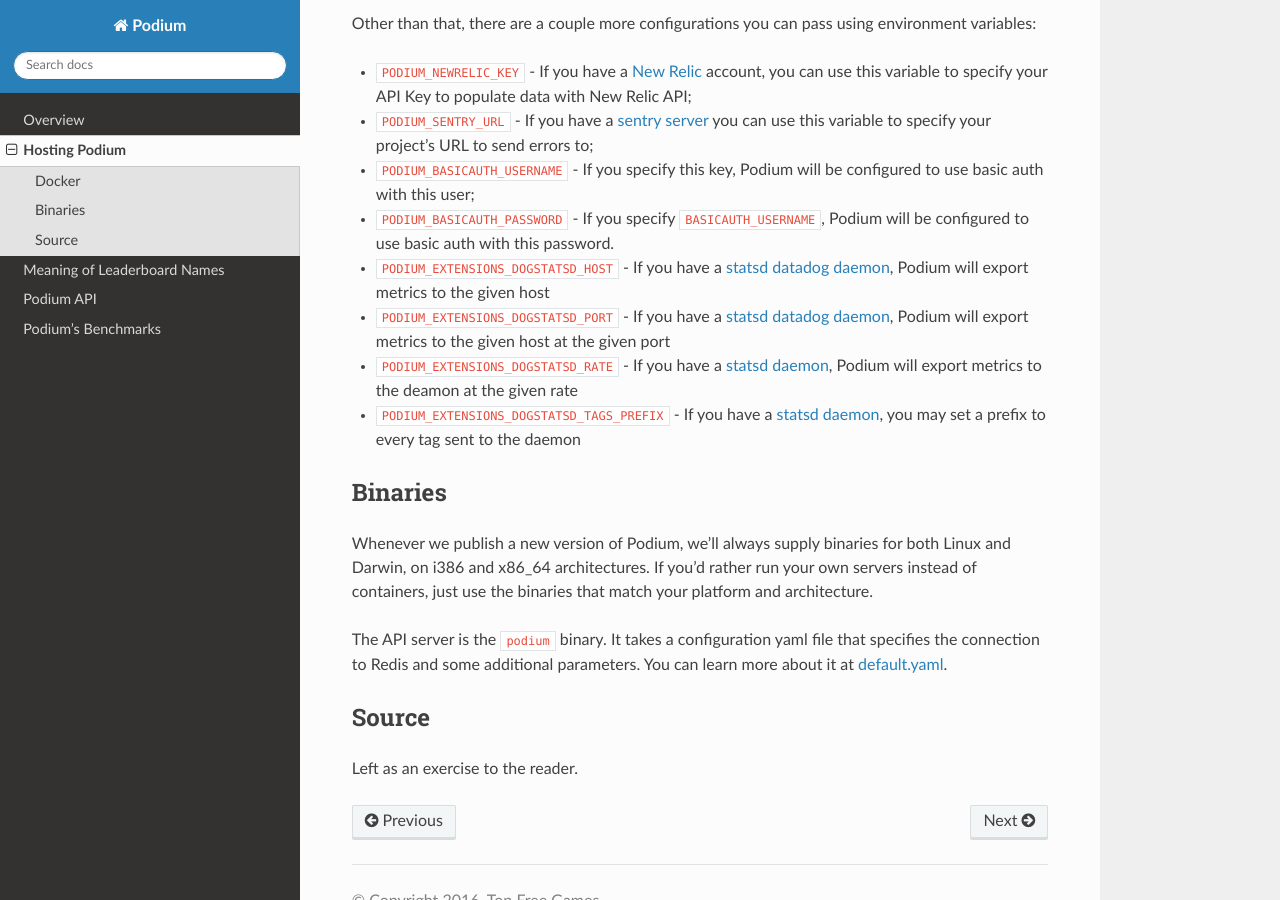
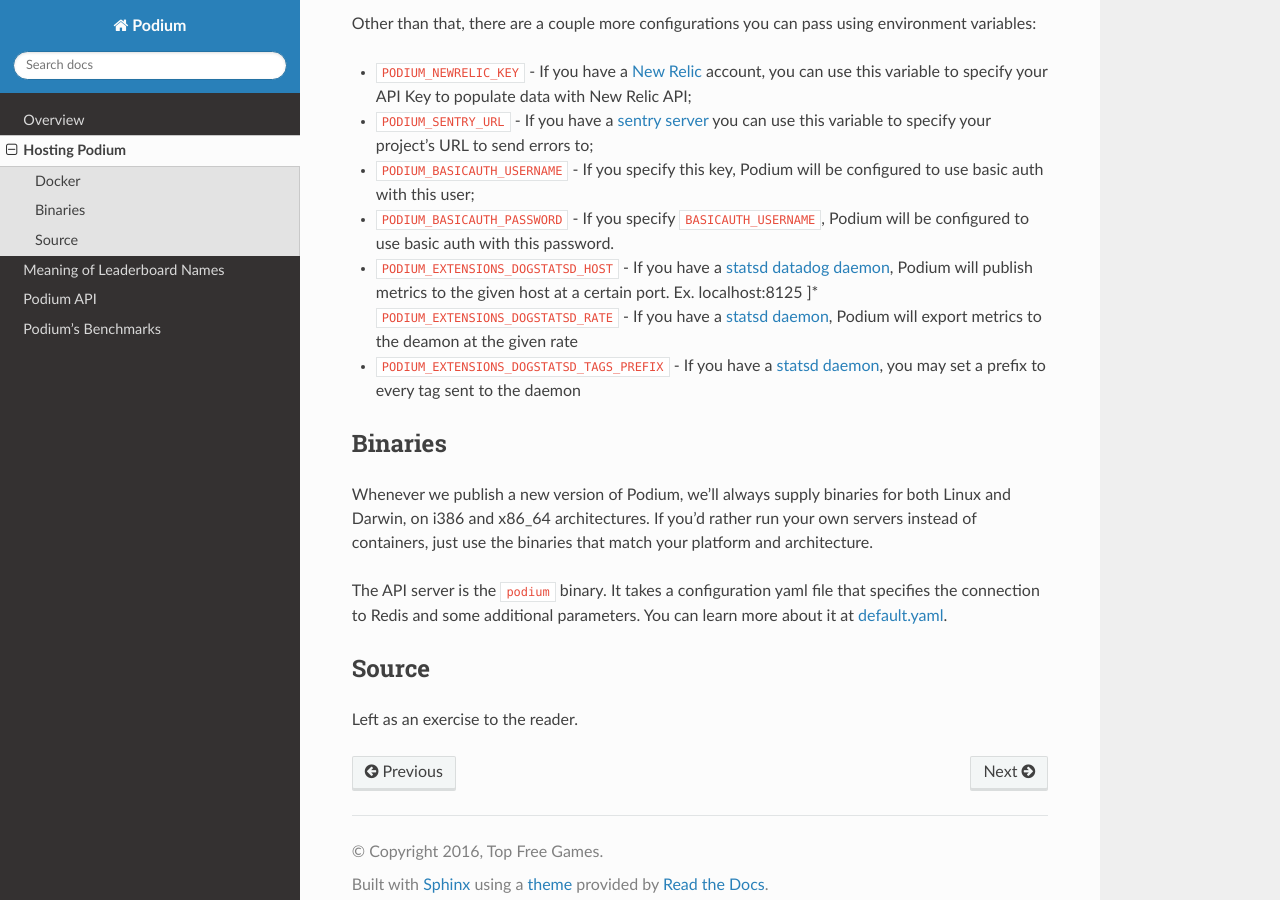
Before and after one commit to topfreegames/podium, a Sphinx documentation site: the page built from docs/hosting.md, in a window 1280 px wide and 900 px high, scrolled down 520 px. Built offline with Sphinx 7.4.7 and the Read the Docs theme 2.0.0, drawn with Linux system fonts in a browser that asks for light colours.

Commit message:
Fix docs by removing unsupported ENV var

```diff
--- a/docs/hosting.md
+++ b/docs/hosting.md
@@ -20,9 +20,8 @@ Other than that, there are a couple more configurations you can pass using envir
 * `PODIUM_SENTRY_URL` - If you have a [sentry server](https://docs.getsentry.com/hosted/) you can use this variable to specify your project's URL to send errors to;
 * `PODIUM_BASICAUTH_USERNAME` - If you specify this key, Podium will be configured to use basic auth with this user;
 * `PODIUM_BASICAUTH_PASSWORD` - If you specify `BASICAUTH_USERNAME`, Podium will be configured to use basic auth with this password.
-* `PODIUM_EXTENSIONS_DOGSTATSD_HOST` - If you have a [statsd datadog daemon](https://docs.datadoghq.com/developers/dogstatsd/), Podium will export metrics to the given host
-* `PODIUM_EXTENSIONS_DOGSTATSD_PORT` - If you have a [statsd datadog daemon](https://docs.datadoghq.com/developers/dogstatsd/), Podium will export metrics to the given host at the given port
-* `PODIUM_EXTENSIONS_DOGSTATSD_RATE` - If you have a [statsd daemon](https://docs.datadoghq.com/developers/dogstatsd/), Podium will export metrics to the deamon at the given rate
+* `PODIUM_EXTENSIONS_DOGSTATSD_HOST` - If you have a [statsd datadog daemon](https://docs.datadoghq.com/developers/dogstatsd/), Podium will publish metrics to the given host at a certain port. Ex. localhost:8125
+]* `PODIUM_EXTENSIONS_DOGSTATSD_RATE` - If you have a [statsd daemon](https://docs.datadoghq.com/developers/dogstatsd/), Podium will export metrics to the deamon at the given rate
 * `PODIUM_EXTENSIONS_DOGSTATSD_TAGS_PREFIX` - If you have a [statsd daemon](https://docs.datadoghq.com/developers/dogstatsd/), you may set a prefix to every tag sent to the daemon
 
 ## Binaries
```
